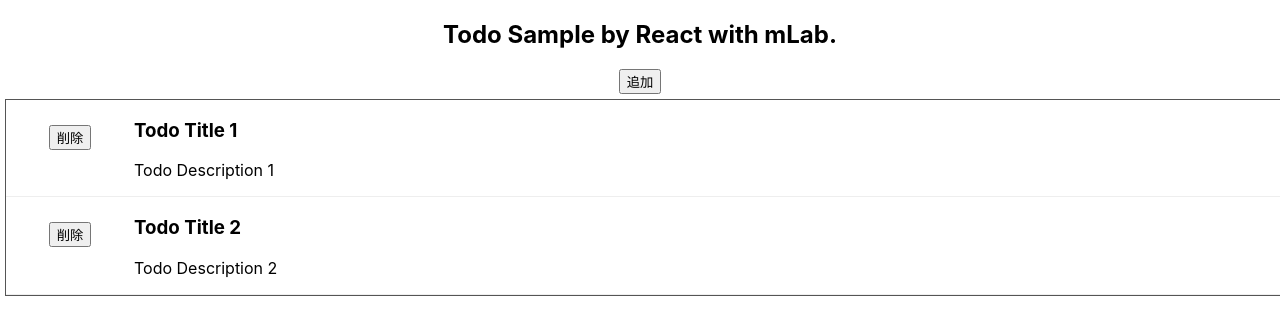
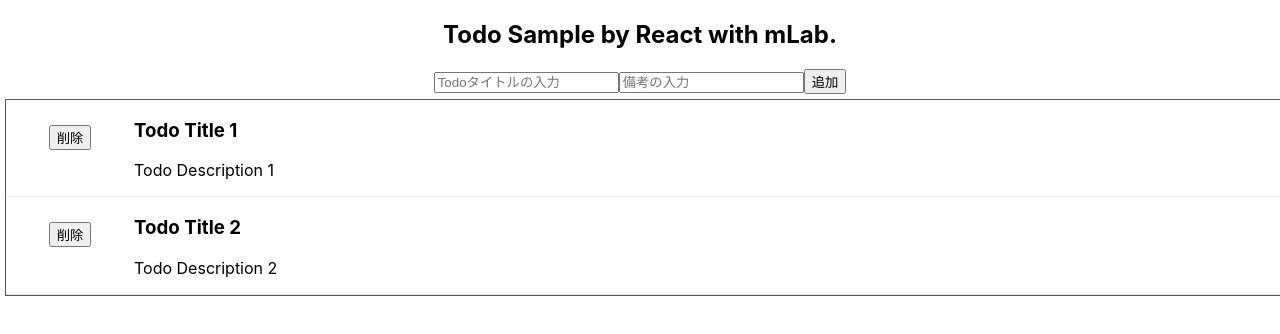
Before and after one commit to abikoka/todo-react-mlab, a React (Create React App) app: page / in a window 1280 px wide. Shown: the top 334 px of the page. Built offline with nearby package versions, Linux system fonts and the light colour scheme.

Commit message:
Formの表示だけ

```diff
--- a/src/App.js
+++ b/src/App.js
@@ -1,6 +1,8 @@
 import React from 'react';
 import logo from './logo.svg';
 import './App.css';
+
+import Form from './Form';
 
 function App() {
   return (
@@ -9,7 +11,7 @@
         <h2>Todo Sample by React with mLab.</h2>
       </header>
       <div class="todo-add">
-        <input type="button" value="追加" />
+        <Form></Form>
       </div>
       <div class="todo-list">
         <section id="t1">
--- /dev/null
+++ b/src/Form.js
@@ -0,0 +1,16 @@
+import React, { Component } from 'react'
+// import './form.css'
+
+class Form extends Component {
+  render() {
+    return (
+      <form class="todo-add-form">
+        <input name="title" type="text" placeholder="Todoタイトルの入力" defalutValue="nanyakanya" />
+        <input name="description" type="text" placeholder="備考の入力" defalutValue="hogehogefuge" />
+        <input type="button" value="追加" />
+      </form>
+    )
+  }
+}
+
+export default Form
```
